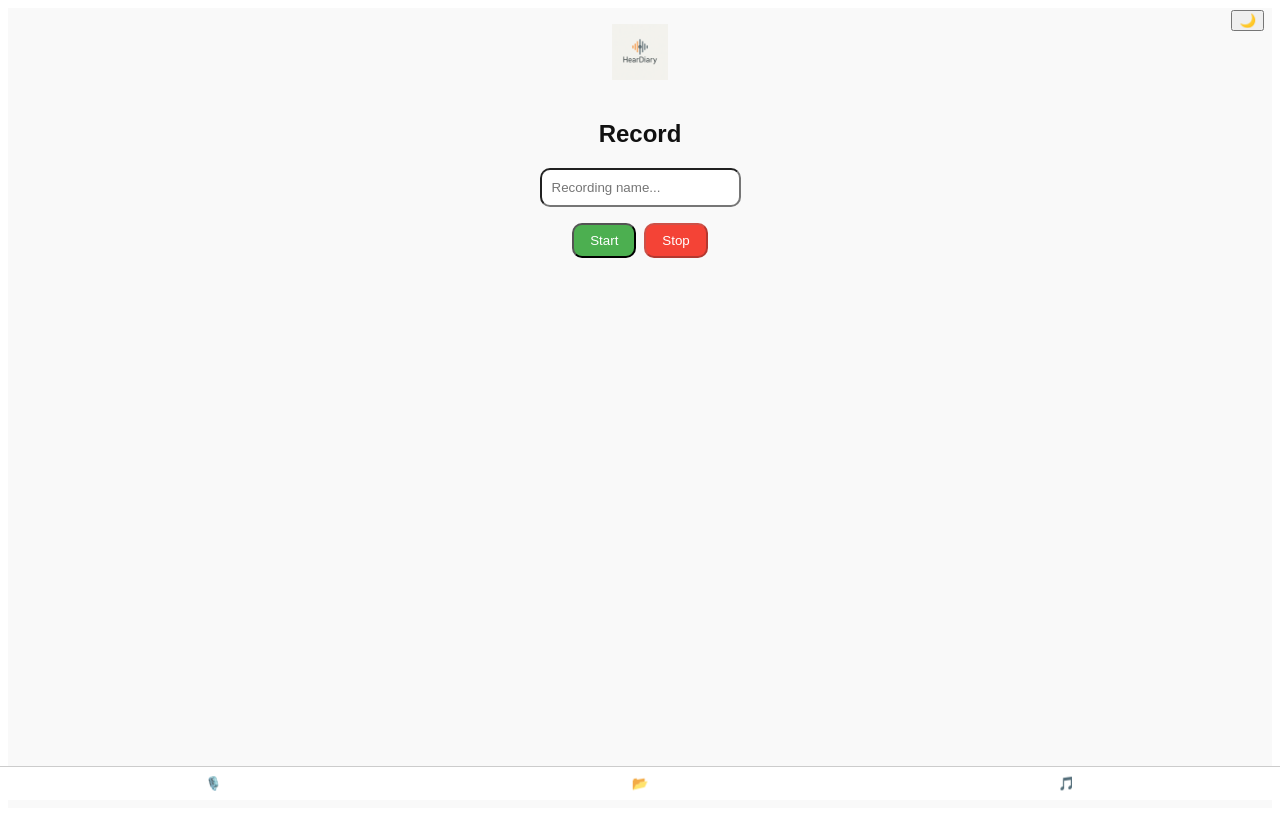
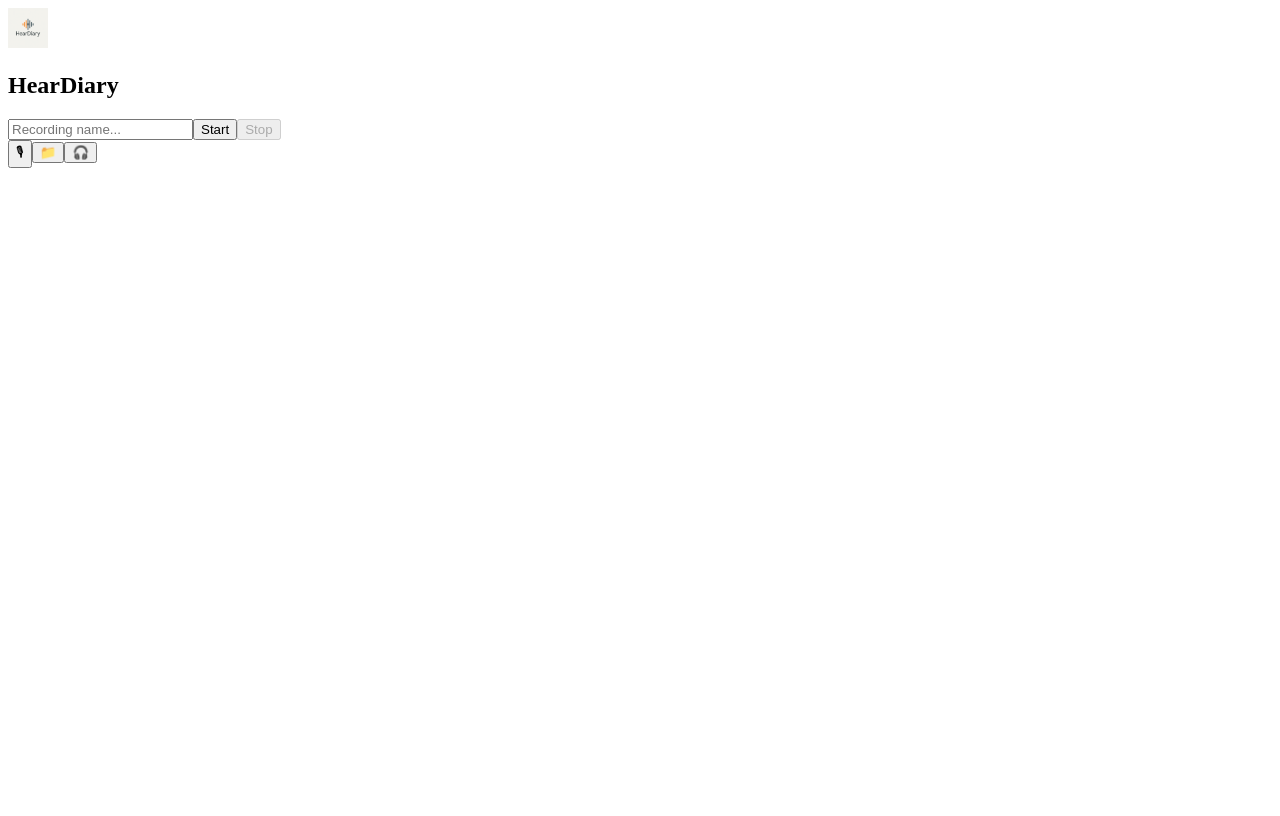
Before and after one commit to HearDiary/heardiary-app, a React app in the folder src/: page / in a window 1280 px wide. Built offline with nearby package versions, Linux system fonts and the light colour scheme; the HTML template or start-up script is replaced by a standard one.

Commit message:
Update main.tsx

```diff
--- a/src/main.tsx
+++ b/src/main.tsx
@@ -1,4 +1,3 @@
-// main.tsx – v1.2 HearDiary (AI backend connected)
 import React, { useState, useRef, useEffect } from 'react';
 import ReactDOM from 'react-dom/client';
 import logo from './assets/logo_icon_256.png';
@@ -24,28 +23,25 @@ const App = () => {
   const [isRecording, setIsRecording] = useState(false);
   const [elapsedTime, setElapsedTime] = useState(0);
   const [darkMode, setDarkMode] = useState(false);
-  const [selectedDate, setSelectedDate] = useState<string>(() => new Date().toISOString().split('T')[0]);
-  const [isPlayingSoundprint, setIsPlayingSoundprint] = useState(false);
-
   const mediaRecorderRef = useRef<MediaRecorder | null>(null);
   const audioChunksRef = useRef<Blob[]>([]);
   const intervalRef = useRef<ReturnType<typeof setInterval> | null>(null);
   const streamRef = useRef<MediaStream | null>(null);
   const playlistRef = useRef<HTMLAudioElement | null>(null);
+  const [isPlayingSoundprint, setIsPlayingSoundprint] = useState(false);
 
   useEffect(() => {
     localStorage.setItem('hearDiaryBase64Recordings', JSON.stringify(recordings));
   }, [recordings]);
-
-  useEffect(() => {
-    if (section !== 'soundprint') stopSoundprint();
-  }, [section]);
 
   const formatTime = (seconds: number) => {
     const mins = Math.floor(seconds / 60).toString().padStart(2, '0');
     const secs = Math.floor(seconds % 60).toString().padStart(2, '0');
     return `${mins}:${secs}`;
   };
+
+  const getTimestamp = () => new Date().toLocaleString();
+  const getDateString = () => new Date().toISOString().split('T')[0];
 
   const blobToBase64 = (blob: Blob): Promise<string> => new Promise((resolve, reject) => {
     const reader = new FileReader();
@@ -54,22 +50,16 @@ const App = () => {
     reader.readAsDataURL(blob);
   });
 
-  const analyzeEmotion = (): string => {
-    const emotions = ['calm', 'happy', 'nostalgic', 'stressed', 'neutral'];
-    return emotions[Math.floor(Math.random() * emotions.length)];
-  };
-
-  const fetchTagsFromAI = async (dataUrl: string): Promise<string> => {
+  const fetchTagsFromAI = async (base64Audio: string): Promise<string> => {
     try {
       const response = await fetch('https://heardiary-ai-backend.onrender.com/analyze', {
         method: 'POST',
         headers: { 'Content-Type': 'application/json' },
-        body: JSON.stringify({ dataUrl })
+        body: JSON.stringify({ audio: base64Audio })
       });
       const result = await response.json();
-      return result.label || 'unknown';
-    } catch (error) {
-      console.error('AI backend error:', error);
+      return result.tag || 'unknown';
+    } catch {
       return 'unknown';
     }
   };
@@ -90,38 +80,29 @@ const App = () => {
         if (intervalRef.current) clearInterval(intervalRef.current);
         if (streamRef.current) streamRef.current.getTracks().forEach((track) => track.stop());
 
+        const duration = formatTime(elapsedTime);
+        setElapsedTime(0);
         const audioBlob = new Blob(audioChunksRef.current, { type: 'audio/wav' });
         const dataUrl = await blobToBase64(audioBlob);
         const tag = await fetchTagsFromAI(dataUrl);
-        const date = new Date().toISOString().split('T')[0];
+        const name = recordingName.trim() || `Recording ${getTimestamp()}`;
+        const date = getDateString();
+        const aiScore = Math.random();
 
-        setRecordings((prev) => [
-          ...prev,
-          {
-            name: recordingName || `Recording ${new Date().toLocaleString()}`,
-            dataUrl,
-            time: formatTime(elapsedTime),
-            note: '',
-            date,
-            aiScore: Math.random(),
-            emotion: analyzeEmotion(),
-            tag
-          },
-        ]);
-
+        setRecordings((prev) => [...prev, { name, dataUrl, time: duration, note: '', date, aiScore, tag }]);
         setRecordingName('');
         setIsRecording(false);
-        setElapsedTime(0);
       };
-
       mediaRecorder.start();
-    } catch (error) {
-      console.error('Mic error:', error);
+    } catch (err) {
+      console.error(err);
     }
   };
 
   const stopRecording = () => {
-    if (mediaRecorderRef.current?.state !== 'inactive') mediaRecorderRef.current.stop();
+    if (mediaRecorderRef.current && mediaRecorderRef.current.state !== 'inactive') {
+      mediaRecorderRef.current.stop();
+    }
   };
 
   const stopSoundprint = () => {
@@ -133,73 +114,67 @@ const App = () => {
   };
 
   const playSoundprint = () => {
-    const filtered = recordings.filter((r) => r.date === selectedDate);
-    if (!filtered.length) return;
+    const todays = recordings.filter((r) => r.date === getDateString());
+    if (!todays.length) return;
     let current = 0;
-    const audio = new Audio(filtered[current].dataUrl);
+    const audio = new Audio(todays[current].dataUrl);
     playlistRef.current = audio;
     setIsPlayingSoundprint(true);
     audio.onended = () => {
       current++;
-      if (current < filtered.length) {
-        const next = new Audio(filtered[current].dataUrl);
+      if (current < todays.length) {
+        const next = new Audio(todays[current].dataUrl);
         playlistRef.current = next;
         next.onended = audio.onended;
         next.play();
       } else {
-        stopSoundprint();
+        setIsPlayingSoundprint(false);
       }
     };
     audio.play();
   };
 
-  const grouped = recordings.reduce((acc, rec) => {
-    acc[rec.date] = acc[rec.date] || [];
-    acc[rec.date].push(rec);
+  const grouped = recordings.reduce((acc, r) => {
+    acc[r.date] = acc[r.date] || [];
+    acc[r.date].push(r);
     return acc;
   }, {} as Record<string, Recording[]>);
 
-  const sortedDates = Object.keys(grouped).sort((a, b) => (a < b ? 1 : -1));
-
-  const toggleTheme = () => setDarkMode((prev) => !prev);
+  const getTagIcon = (tag?: string) => {
+    switch (tag) {
+      case 'speech': return '🗣';
+      case 'music': return '🎶';
+      case 'noise': return '🌫';
+      case 'dog': return '🐶';
+      case 'water': return '💧';
+      case 'silence': return '🤫';
+      default: return '❓';
+    }
+  };
 
   return (
-    <div style={{ fontFamily: 'Arial', textAlign: 'center', background: darkMode ? '#111' : '#f9f9f9', color: darkMode ? '#eee' : '#111', minHeight: '100vh' }}>
-      <button onClick={toggleTheme} style={{ position: 'absolute', top: 10, right: 16 }}>{darkMode ? '☀️' : '🌙'}</button>
-      <img src={logo} alt="Logo" style={{ width: 56, margin: '1rem auto' }} />
+    <div>
+      <img src={logo} alt="logo" width={40} />
+      <h2>HearDiary</h2>
 
       {section === 'record' && (
         <div>
-          <h2>Record</h2>
-          <input placeholder="Recording name..." value={recordingName} onChange={(e) => setRecordingName(e.target.value)} style={{ padding: 10, borderRadius: 10 }} />
-          <div style={{ margin: '1rem' }}>
-            <button onClick={startRecording} disabled={isRecording} style={{ backgroundColor: '#4caf50', color: 'white', padding: '0.5rem 1rem', borderRadius: 10 }}>Start</button>
-            <button onClick={stopRecording} disabled={!isRecording} style={{ backgroundColor: '#f44336', color: 'white', padding: '0.5rem 1rem', borderRadius: 10, marginLeft: 8 }}>Stop</button>
-          </div>
+          <input value={recordingName} onChange={e => setRecordingName(e.target.value)} placeholder="Recording name..." />
+          <button onClick={startRecording} disabled={isRecording}>Start</button>
+          <button onClick={stopRecording} disabled={!isRecording}>Stop</button>
           {isRecording && <div>⏱ {formatTime(elapsedTime)}</div>}
         </div>
       )}
 
       {section === 'diary' && (
         <div>
-          <h2>Diary</h2>
-          {sortedDates.map(date => (
-            <div key={date} style={{ marginBottom: '1.5rem' }}>
+          {Object.keys(grouped).sort((a, b) => b.localeCompare(a)).map(date => (
+            <div key={date}>
               <h4>{date}</h4>
-              {grouped[date].map((rec, i) => (
-                <div key={i} style={{ padding: '1rem', borderRadius: 10, background: darkMode ? '#222' : '#eee', marginBottom: 10 }}>
-                  <strong>{rec.name}</strong> ({rec.time}) – <i>{rec.emotion}</i> – Tag: {rec.tag || 'unknown'} – Score: {rec.aiScore?.toFixed(2)}<br />
-                  <audio controls src={rec.dataUrl} />
-                  <textarea
-                    placeholder="Add note..."
-                    value={rec.note || ''}
-                    onChange={(e) => {
-                      const updated = [...recordings];
-                      updated[recordings.indexOf(rec)].note = e.target.value;
-                      setRecordings(updated);
-                    }}
-                    style={{ width: '90%', marginTop: 4, padding: 6, borderRadius: 8 }}
-                  />
+              {grouped[date].map((r, i) => (
+                <div key={i}>
+                  <strong>{getTagIcon(r.tag)} {r.name}</strong> ({r.time})<br />
+                  <audio controls src={r.dataUrl} />
                 </div>
               ))}
             </div>
@@ -209,26 +184,19 @@ const App = () => {
 
       {section === 'soundprint' && (
         <div>
-          <h2>Soundprint</h2>
-          <select value={selectedDate} onChange={(e) => setSelectedDate(e.target.value)} style={{ marginBottom: '1rem', padding: 8, borderRadius: 8 }}>
-            {sortedDates.map((date) => (
-              <option key={date} value={date}>{date}</option>
-            ))}
-          </select>
-          <div>
-            {!isPlayingSoundprint ? (
-              <button onClick={playSoundprint} style={{ backgroundColor: '#673ab7', color: 'white', padding: '0.5rem 1rem', borderRadius: 10 }}>▶️ Play My Day</button>
-            ) : (
-              <button onClick={stopSoundprint} style={{ backgroundColor: '#ff5722', color: 'white', padding: '0.5rem 1rem', borderRadius: 10 }}>⏹ Stop</button>
-            )}
-          </div>
+          <h3>Soundprint</h3>
+          {isPlayingSoundprint ? (
+            <button onClick={stopSoundprint}>⏹ Stop</button>
+          ) : (
+            <button onClick={playSoundprint}>▶️ Play My Day</button>
+          )}
         </div>
       )}
 
-      <nav style={{ position: 'fixed', bottom: 0, left: 0, right: 0, display: 'flex', justifyContent: 'space-around', background: darkMode ? '#000' : '#fff', borderTop: '1px solid #ccc', padding: '0.5rem 0' }}>
-        <button onClick={() => setSection('record')} style={{ background: 'none', border: 'none' }}>{section === 'record' ? '🎙️' : '🎙'}</button>
-        <button onClick={() => setSection('diary')} style={{ background: 'none', border: 'none' }}>{section === 'diary' ? '📁' : '📂'}</button>
-        <button onClick={() => setSection('soundprint')} style={{ background: 'none', border: 'none' }}>{section === 'soundprint' ? '🎧' : '🎵'}</button>
+      <nav>
+        <button onClick={() => { stopSoundprint(); setSection('record'); }}>🎙</button>
+        <button onClick={() => { stopSoundprint(); setSection('diary'); }}>📁</button>
+        <button onClick={() => setSection('soundprint')}>🎧</button>
       </nav>
     </div>
   );
```
